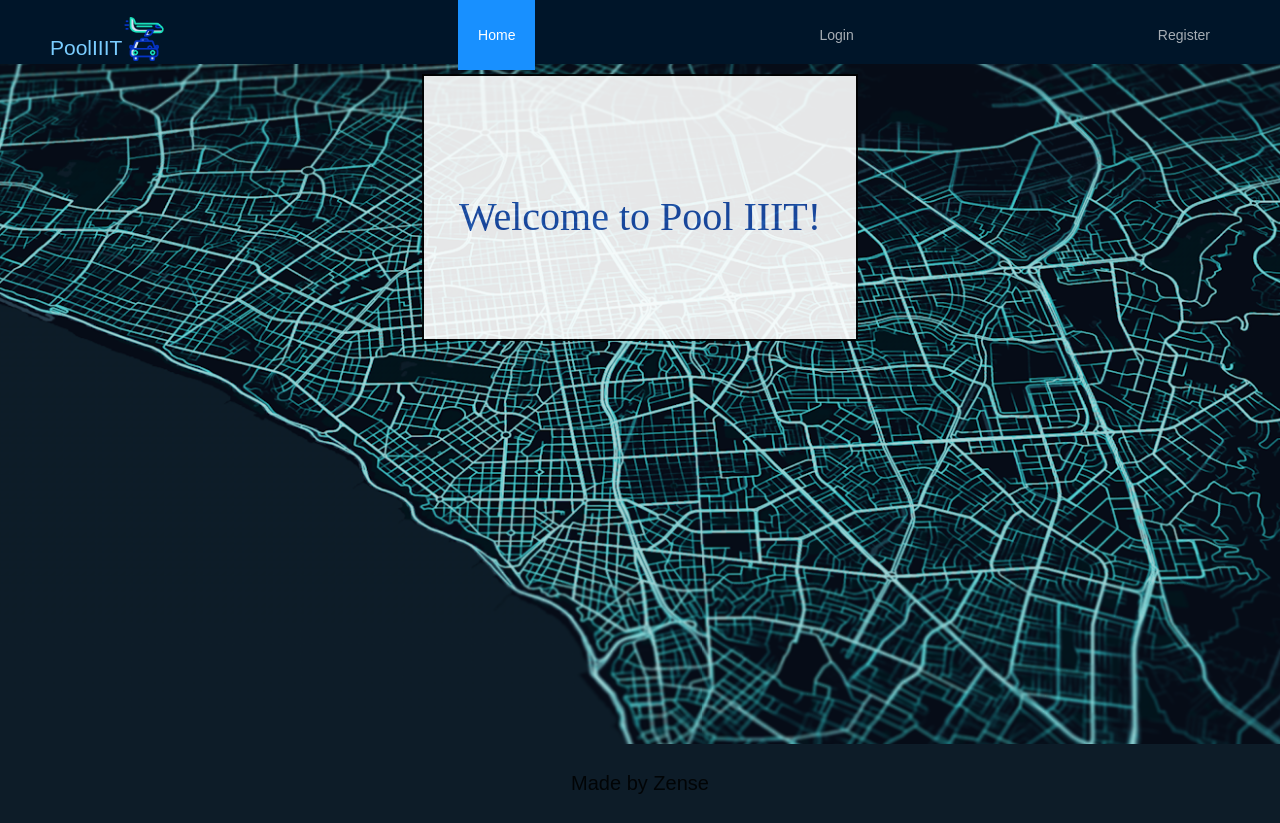
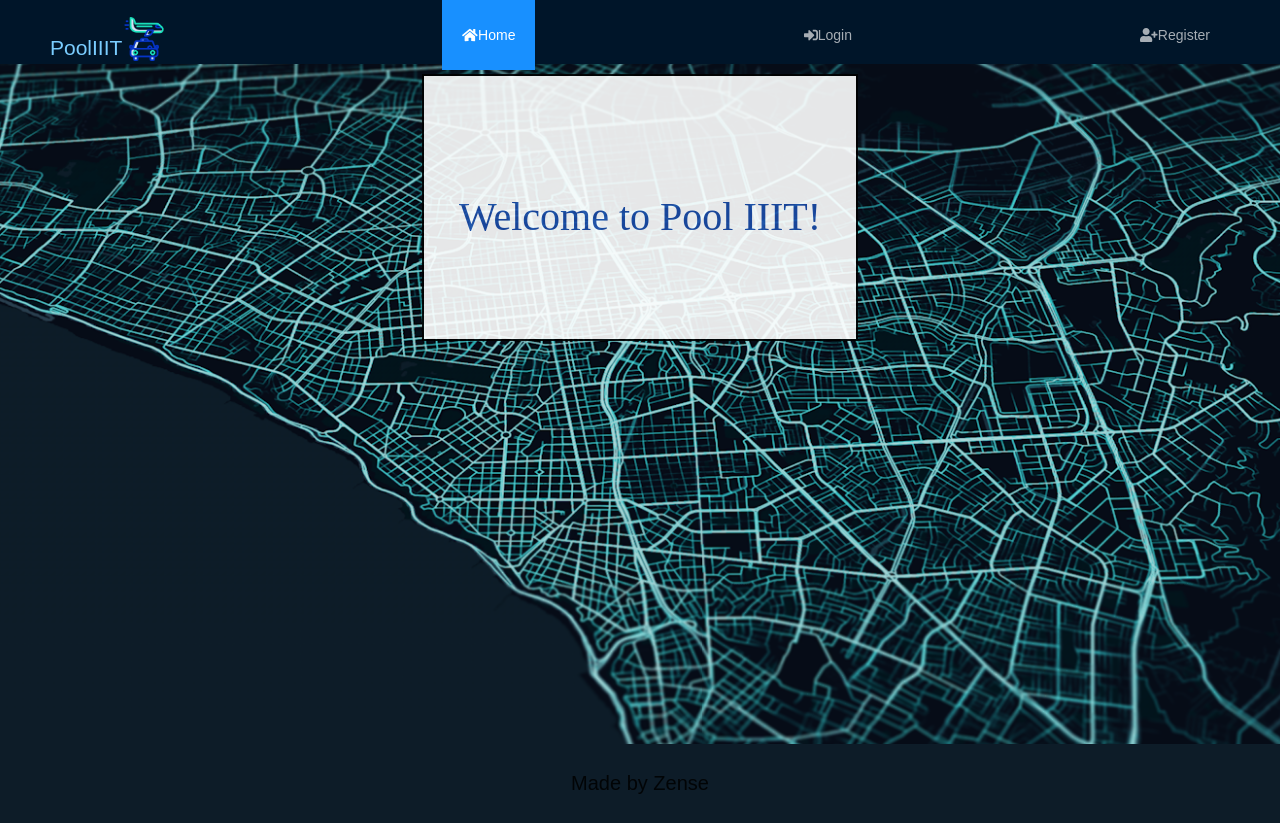
Before and after one commit to divyamagwl/PoolIIIT, a React (Create React App) app in the folder frontend/: page / in a window 1280 px wide. Built offline with nearby package versions, Linux system fonts and the light colour scheme.

Commit message:
Added Icons

```diff
--- a/frontend/src/containers/MainLayout.js
+++ b/frontend/src/containers/MainLayout.js
@@ -10,42 +10,55 @@ import '../static/MainLayout.css';
 
 import '../App.css';
 import logo from '../logo.png';
+
+
+import { FontAwesomeIcon } from '@fortawesome/react-fontawesome';
+import { faBars,faHome,faSignInAlt,faUserPlus,faTicketAlt,faUsers,faSignOutAlt} from '@fortawesome/free-solid-svg-icons';
+
 const { Header, Footer } = Layout;
 
 const Location = withRouter((props) => {
   const { location, logout, isAuthenticated, username } = props;
 
   return (
-    <Menu
+   <Menu
       theme='dark'
       mode='horizontal'
       selectedKeys={[location.pathname]}
-      style={{ lineHeight: '70px', textAlign: 'right' }}
-      className='hamburger'
+      style={{ lineHeight: '70px', textAlign: 'right'}}
+      className="hamburger"
     >
-      <Menu.Item key='/' className='nav-links'>
+
+      <Menu.Item key='/' className="nav-links">
+      <FontAwesomeIcon icon={faHome}/>
         <Link to='/'>Home</Link>
       </Menu.Item>
       {isAuthenticated
         ? [
-            <Menu.Item key='/booking' className='nav-links'>
+            <Menu.Item key='/booking'  className="nav-links">
+              <FontAwesomeIcon icons={faTicketAlt}/>
               <Link to='/booking'>Bookings</Link>
             </Menu.Item>,
-            <Menu.Item key={'/users/' + username} className='nav-links'>
+            <Menu.Item key={'/users/' + username}  className="nav-links">
+              <FontAwesomeIcon icons={faUsers} />
               <Link to={'/users/' + username}>My Profile</Link>
             </Menu.Item>,
-            <Menu.Item key='/logout' onClick={logout} className='nav-links'>
+            <Menu.Item key='/logout' onClick={logout}  className="nav-links">
+              <FontAwesomeIcon icons={faSignInAlt}  />
               <Link to='/'>Logout</Link>
             </Menu.Item>,
           ]
         : [
-            <Menu.Item key='/login' className='nav-links'>
-              <Link to='/login'>Login</Link>
+            <Menu.Item key='/login' className="nav-links">
+              <FontAwesomeIcon icon={faSignInAlt}/>
+              <Link to='/login' >Login</Link>
             </Menu.Item>,
-            <Menu.Item key='/register' className='nav-links'>
+            <Menu.Item key='/register'  className="nav-links">
+              <FontAwesomeIcon icon={faUserPlus}/>
               <Link to='/register'>Register</Link>
             </Menu.Item>,
           ]}
+
     </Menu>
   );
 });
```
